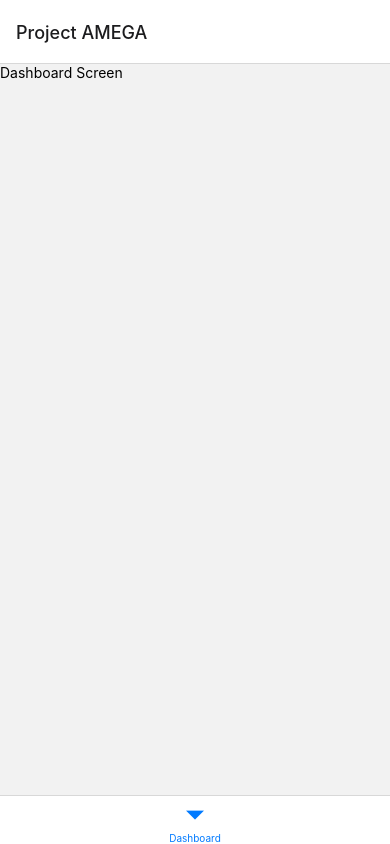
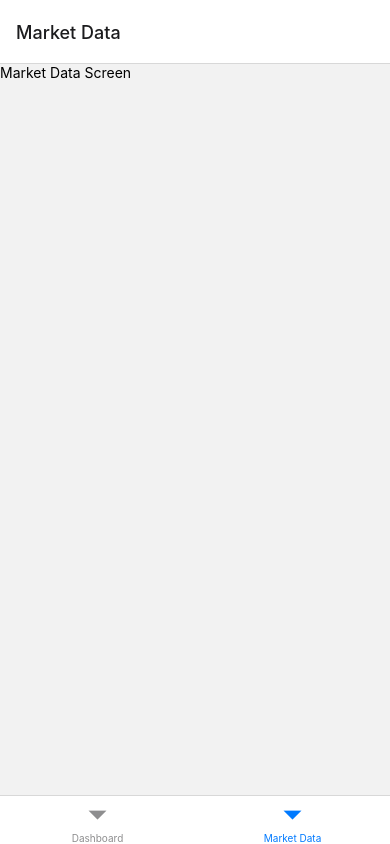
Before and after one commit to mrarslanark/project-amega, a React Native app: screen /MarketDataStack in a window 390 px wide. Built offline with nearby package versions, Linux system fonts and the light colour scheme.

Commit message:
feat: add market data bottom bar, stack and screen

```diff
--- a/src/navigation/Dashboard/index.tsx
+++ b/src/navigation/DashboardStack/index.tsx
@@ -14,7 +14,11 @@ const DashboardStack: React.FC = (): React.JSX.Element => {
         component={Dashboard}
         options={{title: 'Project AMEGA'}}
       />
-      <Stack.Screen name="Detail" component={Detail} />
+      <Stack.Screen
+        name="Detail"
+        component={Detail}
+        options={{title: 'Detail'}}
+      />
     </Stack.Navigator>
   );
 };
--- a/src/navigation/Dashboard/types.d.ts
+++ b/src/navigation/DashboardStack/types.d.ts
@@ -1,6 +1,6 @@
 import {NativeStackScreenProps} from '@react-navigation/native-stack';
 
-type DashboardStackParamList = {
+export type DashboardStackParamList = {
   Dashboard: {} | undefined;
   Detail: {} | undefined;
 };
--- /dev/null
+++ b/src/navigation/MarketDataStack/index.tsx
@@ -0,0 +1,20 @@
+import {createNativeStackNavigator} from '@react-navigation/native-stack';
+import React from 'react';
+import MarketData from '../../screens/MarketData';
+import {MarketDataStackParamList} from './types';
+
+const Stack = createNativeStackNavigator<MarketDataStackParamList>();
+
+const MarketDataStack: React.FC = (): React.JSX.Element => {
+  return (
+    <Stack.Navigator>
+      <Stack.Screen
+        name="MarketData"
+        component={MarketData}
+        options={{title: 'Market Data'}}
+      />
+    </Stack.Navigator>
+  );
+};
+
+export default MarketDataStack;
--- a/src/navigation/index.tsx
+++ b/src/navigation/index.tsx
@@ -1,6 +1,7 @@
 import {createBottomTabNavigator} from '@react-navigation/bottom-tabs';
 import React from 'react';
-import DashboardStack from './Dashboard';
+import DashboardStack from './DashboardStack';
+import MarketDataStack from './MarketDataStack';
 
 const BottomTab = createBottomTabNavigator();
 
@@ -12,6 +13,11 @@ const Navigator: React.FC = (): React.JSX.Element => {
         component={DashboardStack}
         options={{title: 'Dashboard'}}
       />
+      <BottomTab.Screen
+        name="MarketDataStack"
+        component={MarketDataStack}
+        options={{title: 'Market Data'}}
+      />
     </BottomTab.Navigator>
   );
 };
--- a/src/screens/Dashboard/index.tsx
+++ b/src/screens/Dashboard/index.tsx
@@ -1,6 +1,6 @@
 import React from 'react';
 import {Text, View} from 'react-native';
-import {DashboardProps} from '../../navigation/Dashboard/types';
+import {DashboardProps} from '../../navigation/DashboardStack/types';
 
 const Dashboard: React.FC<DashboardProps> = (): React.JSX.Element => {
   return (
--- /dev/null
+++ b/src/screens/MarketData/index.tsx
@@ -0,0 +1,12 @@
+import React from 'react';
+import {Text, View} from 'react-native';
+
+const MarketData: React.FC = (): React.JSX.Element => {
+  return (
+    <View>
+      <Text>Market Data Screen</Text>
+    </View>
+  );
+};
+
+export default MarketData;
```
Also changed, not shown: src/navigation/MarketDataStack/types.d.ts (added, +10 -0 lines), src/navigation/Profile/index.tsx (deleted), src/navigation/ProfileStack/index.tsx (added).
